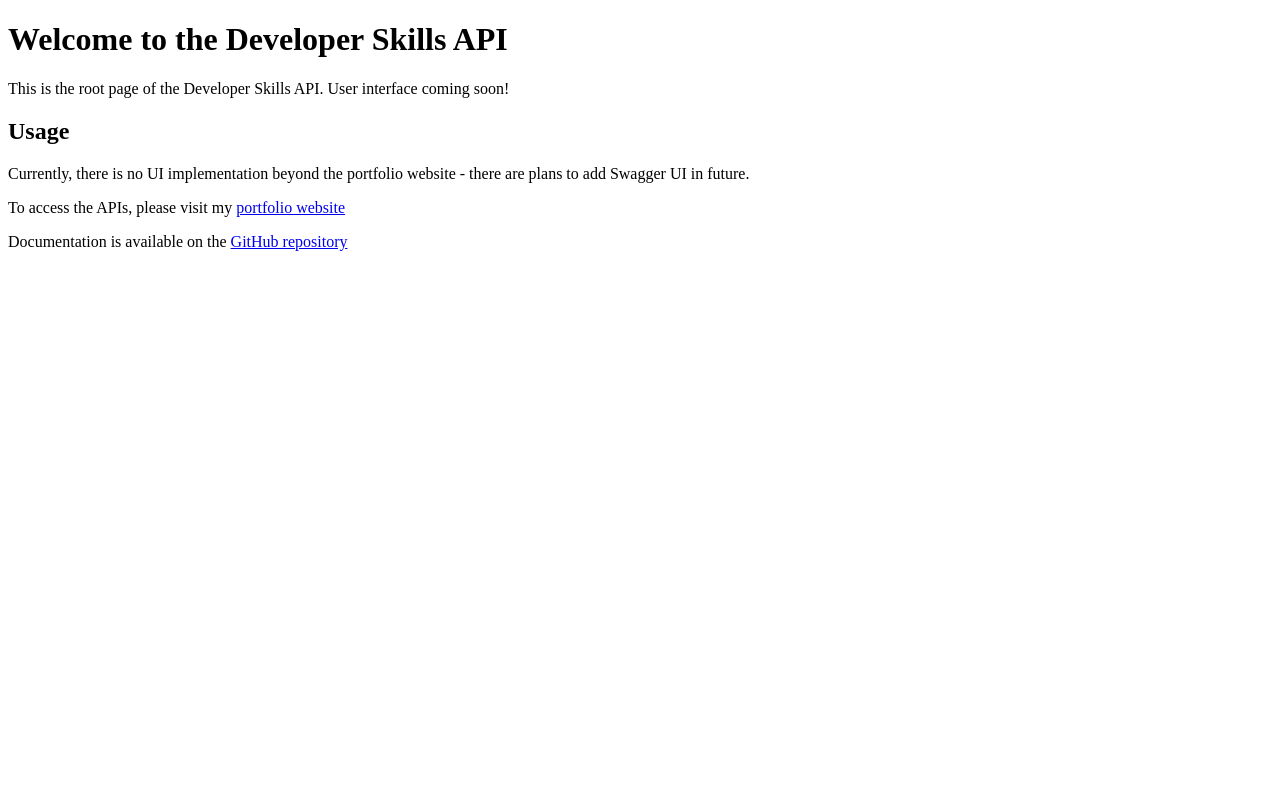
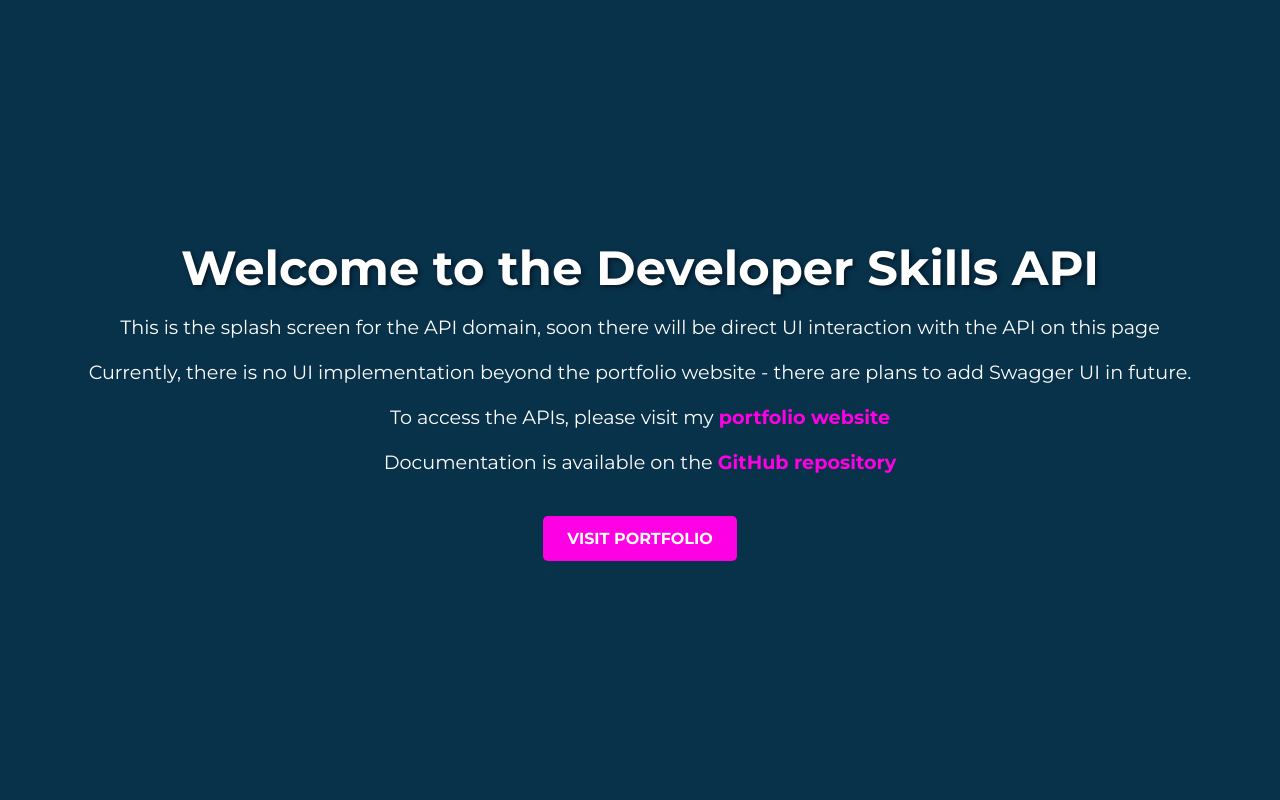
Before and after one commit to rocky7211/dev-skills-api, a Flask app: page / in a window 1280 px wide. Run offline with Flask 2, Linux system fonts and the light colour scheme.

Commit message:
added new splash screen for API root site

```diff
--- a/main.py
+++ b/main.py
@@ -25,9 +25,15 @@ CORS(app)
 if __name__ == "__main__":
     # Connect to the PostgreSQL database via internal connection on Render
     # Create an instance of the SkillsService class
-    db_url = "postgresql://skills_postgresql_db_user:WDNho9dNStOKpckqO3zcbhW36uqtkJIl@dpg-csoij668ii6s73961280-a/skills_postgresql_db"
+    db_url = "postgresql://skills_postgresql_db_user:WDNho9dNStOKpckqO3zcbhW36uqtkJIl@localhost/skills_postgresql_db"
     skills_service = service.SkillsService(PostgreSQLRepository(db_url))
     app.config['skills_service'] = skills_service
 
     # Start the Flask app
     app.run(debug=False, host='0.0.0.0')
+
+    # Internal connection to the PostgreSQL database
+    # db_url = "postgresql://skills_postgresql_db_user:WDNho9dNStOKpckqO3zcbhW36uqtkJIl@localhost/skills_postgresql_db"
+
+    # External connection to the PostgreSQL database
+    # db_url = postgresql://skills_postgresql_db_user:WDNho9dNStOKpckqO3zcbhW36uqtkJIl@dpg-csoij668ii6s73961280-a.oregon-postgres.render.com/skills_postgresql_db
--- a/templates/index.html
+++ b/templates/index.html
@@ -1,19 +1,100 @@
 <!DOCTYPE html>
 <html lang="en">
+    <style>
+        @import url('https://fonts.googleapis.com/css2?family=Montserrat:ital,wght@0,100..900;1,100..900&display=swap');
+        </style>
 <head>
     <meta charset="UTF-8">
     <meta name="viewport" content="width=device-width, initial-scale=1.0">
-    <title>Welcome to the Developer Skills API</title>
+    <link rel="icon" href="%PUBLIC_URL%/favicon.ico" />
+    <title>API - JM</title>
+
+    <style>
+        /* General Reset */
+        * {
+            margin: 0;
+            padding: 0;
+            box-sizing: border-box;
+        }
+
+        body {
+            font-family: Montserrat, Arial, sans-serif;
+            background:#08314A;
+            color: #fff;
+            display: flex;
+            justify-content: center;
+            align-items: center;
+            height: 100vh;
+            overflow: hidden;
+        }
+
+        .splash-container {
+            text-align: center;
+            animation: fadeIn 2s ease-in-out;
+        }
+
+        h1 {
+            font-size: 3rem;
+            margin-bottom: 1rem;
+            text-shadow: 2px 2px 4px rgba(0, 0, 0, 0.5);
+        }
+
+        p {
+            font-size: 1.2rem;
+            margin-bottom: 1rem;
+            line-height: 1.5;
+        }
+
+        a {
+            color: #FD00E3;
+            text-decoration: none;
+            font-weight: bold;
+        }
+
+        a:hover {
+            text-decoration: underline;
+        }
+
+        .button {
+            display: inline-block;
+            margin-top: 1.5rem;
+            padding: 0.8rem 1.5rem;
+            font-size: 1rem;
+            color: #fff;
+            background-color: #FD00E3;
+            border: none;
+            border-radius: 5px;
+            cursor: pointer;
+            text-transform: uppercase;
+            text-decoration: none;
+            transition: background-color 0.3s ease;
+        }
+
+        .button:hover {
+            background-color: #fff;
+            color: #000;
+        }
+
+        @keyframes fadeIn {
+            from {
+                opacity: 0;
+                transform: translateY(20px);
+            }
+            to {
+                opacity: 1;
+                transform: translateY(0);
+            }
+        }
+    </style>
 </head>
 <body>
-    <h1>Welcome to the Developer Skills API</h1>
-    <p>This is the root page of the Developer Skills API. User interface coming soon!</p>
-
-    <h2>Usage</h2>
-    <p>Currently, there is no UI implementation beyond the portfolio website - there are plans to add Swagger UI in future.</p>
-
-    <p>To access the APIs, please visit my <a href="https://jaredmcdowall.me">portfolio website</a></p>
-
-    <p>Documentation is available on the <a href="https://github.com/rocky7211/dev-skills-api">GitHub repository</a></p>
+    <div class="splash-container">
+        <h1>Welcome to the Developer Skills API</h1>
+        <p>This is the splash screen for the API domain, soon there will be direct UI interaction with the API on this page</p>
+        <p>Currently, there is no UI implementation beyond the portfolio website - there are plans to add Swagger UI in future.</p>
+        <p>To access the APIs, please visit my <a href="https://jaredmcdowall.me">portfolio website</a></p>
+        <p>Documentation is available on the <a href="https://github.com/rocky7211/dev-skills-api">GitHub repository</a></p>
+        <a href="https://jaredmcdowall.me" class="button">Visit Portfolio</a>
+    </div>
 </body>
 </html>
```
Also changed, not shown: templates/assets/favicon.ico (added), templates/assets/jm-logo.png (added).
